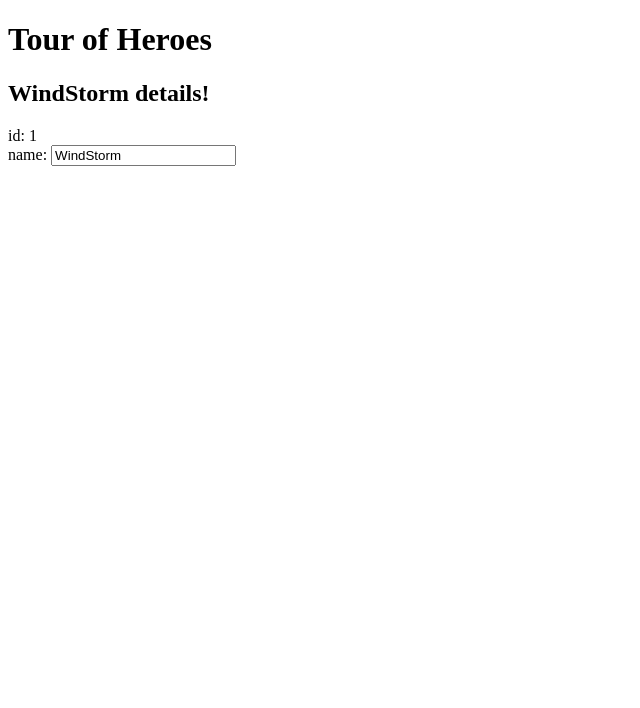
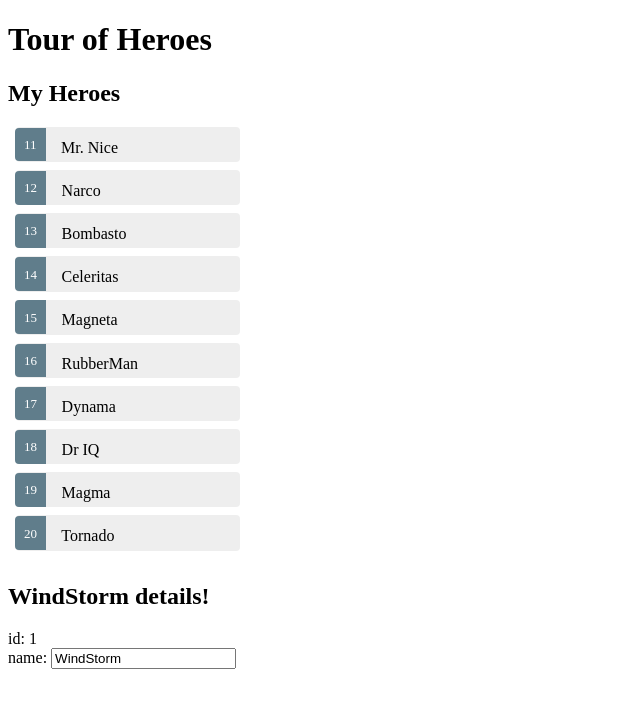
Before and after one commit to MaZdan6/angular-tour-of-heroes2, an Angular app: page / in a window 1280 px wide. Shown: the top 708 px of the page, without its empty margins (0-640 px from the left). Built offline with nearby package versions, Linux system fonts and the light colour scheme.

Commit message:
3. Master/Detail

```diff
--- a/src/app/app.component.ts
+++ b/src/app/app.component.ts
@@ -1,23 +1,105 @@
 import { Component } from '@angular/core';
-import {Hero} from "./Hero";
+import {Hero} from './Hero';
 
 @Component({
   selector: 'app-root',
   /*templateUrl: './app.component.html',*/
   styleUrls: ['./app.component.css'],
   template: `<h1>{{title}}</h1>
-  <h2>{{hero.name}} details!</h2>
-  <div><label>id: </label>{{hero.id}}</div>
-  <div>
-    <label>name: </label>
-    <input [(ngModel)]="hero.name" placeholder="name">
-  </div>`,
+
+  <h2>My Heroes</h2>
+  <ul class="heroes">
+    <li *ngFor="let hero of heroes"
+        [class.selected]="hero === selectedHero"
+        (click)="onSelect(hero)">
+      <span class="badge">{{hero.id}}</span> {{hero.name}}
+    </li>
+  </ul>
+
+  <div *ngIf="selectedHero">
+    <h2>{{selectedHero.name}} details!</h2>
+    <div><label>id: </label>{{selectedHero.id}}</div>
+    <div>
+      <label>name: </label>
+      <input [(ngModel)]="selectedHero.name" placeholder="name">
+    </div>
+  </div>
+  `,
+
+  styles: [`
+    .selected {
+      background-color: #CFD8DC !important;
+      color: white;
+    }
+    .heroes {
+      margin: 0 0 2em 0;
+      list-style-type: none;
+      padding: 0;
+      width: 15em;
+    }
+    .heroes li {
+      cursor: pointer;
+      position: relative;
+      left: 0;
+      background-color: #EEE;
+      margin: .5em;
+      padding: .3em 0;
+      height: 1.6em;
+      border-radius: 4px;
+    }
+    .heroes li.selected:hover {
+      background-color: #BBD8DC !important;
+      color: white;
+    }
+    .heroes li:hover {
+      color: #607D8B;
+      background-color: #DDD;
+      left: .1em;
+    }
+    .heroes .text {
+      position: relative;
+      top: -3px;
+    }
+    .heroes .badge {
+      display: inline-block;
+      font-size: small;
+      color: white;
+      padding: 0.8em 0.7em 0 0.7em;
+      background-color: #607D8B;
+      line-height: 1em;
+      position: relative;
+      left: -1px;
+      top: -4px;
+      height: 1.8em;
+      margin-right: .8em;
+      border-radius: 4px 0 0 4px;
+    }
+  `]
 })
 export class AppComponent {
   title = 'Tour of Heroes';
+  heroes = HEROES;
 
-  hero: Hero= {
+  selectedHero: Hero= {
     id: 1,
     name: 'WindStorm'
   };
+
+  onSelect(hero: Hero): void {
+    this.selectedHero = hero;
+  }
 }
+
+// The HEROES array is of type Hero
+const HEROES: Hero[] = [
+  { id: 11, name: 'Mr. Nice' },
+  { id: 12, name: 'Narco' },
+  { id: 13, name: 'Bombasto' },
+  { id: 14, name: 'Celeritas' },
+  { id: 15, name: 'Magneta' },
+  { id: 16, name: 'RubberMan' },
+  { id: 17, name: 'Dynama' },
+  { id: 18, name: 'Dr IQ' },
+  { id: 19, name: 'Magma' },
+  { id: 20, name: 'Tornado' }
+];
```
